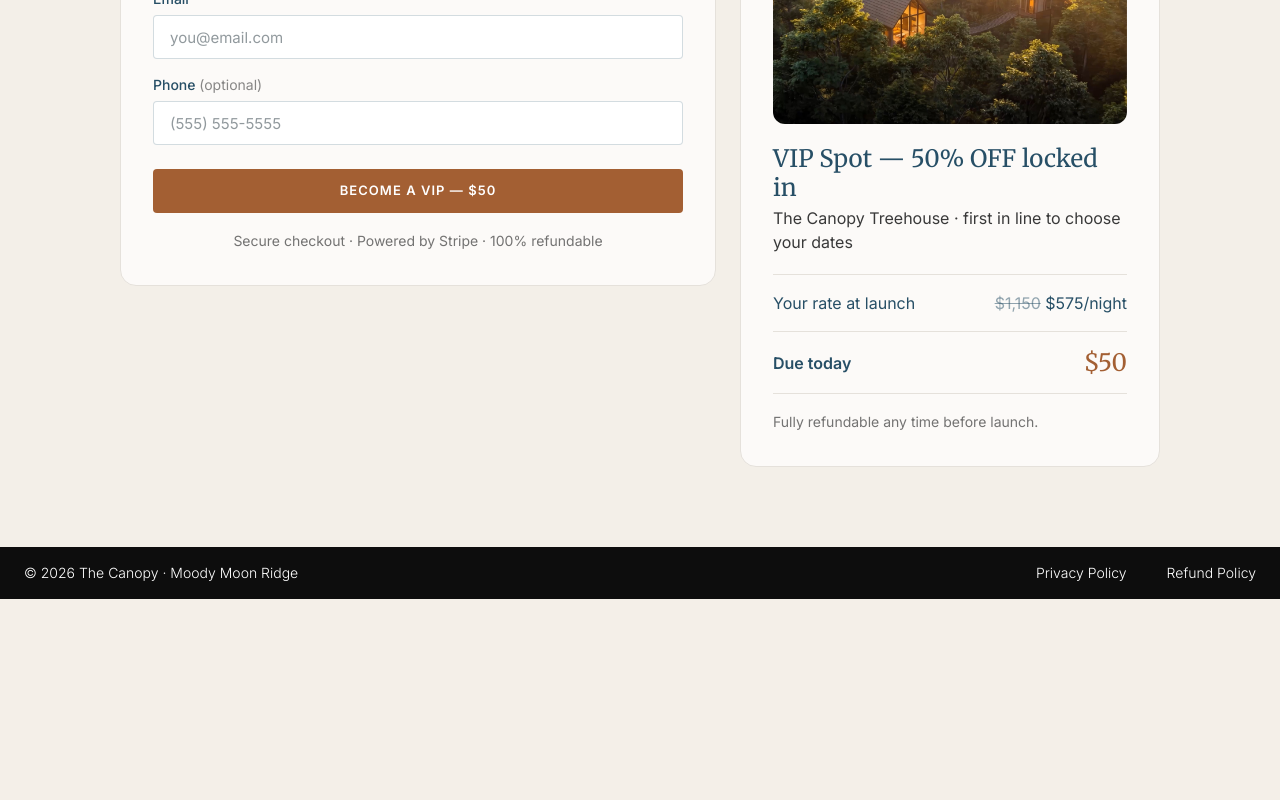
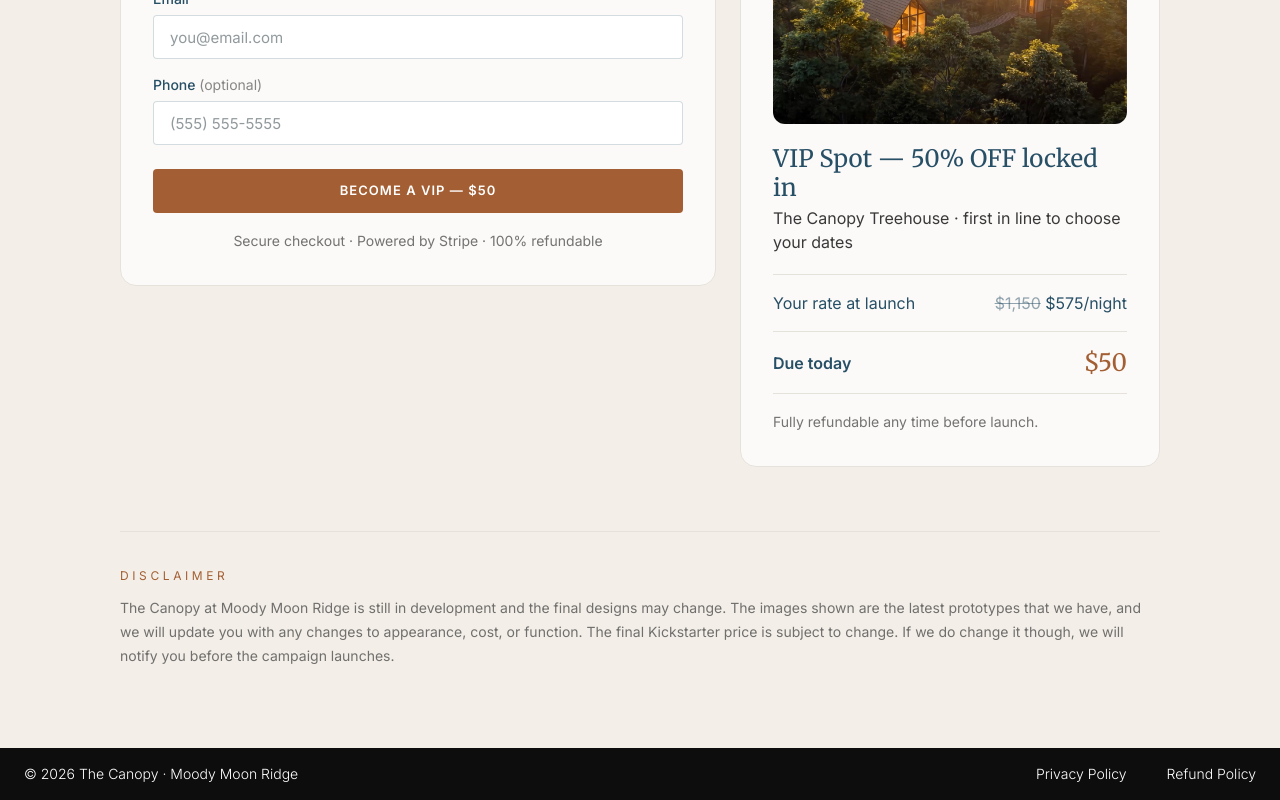
Before and after one commit to hgmwebteam/Canopy, a Next.js app: page /checkout in a window 1280 px wide. Shown: the part 476-1276 px from the top of the page. Before the commit the page ends 1075 px from the top, so only its background shows below. Built offline with nearby package versions, Linux system fonts and the light colour scheme.

Commit message:
Checkout: add development/prototype disclaimer
Co-Authored-By: Claude Fable 5 <noreply@anthropic.com>

```diff
--- a/app/checkout/page.tsx
+++ b/app/checkout/page.tsx
@@ -93,6 +93,21 @@ export default function CheckoutPage() {
               </p>
             </aside>
           </div>
+
+          {/* Disclaimer — exact client-provided copy */}
+          <div className="mx-auto mt-12 max-w-[1040px] border-t border-[#e5e1db] pt-8 lg:mt-16">
+            <p className="font-sans text-xs uppercase leading-6 tracking-[3.6px] text-copper">
+              Disclaimer
+            </p>
+            <p className="mt-2 font-sans text-sm leading-6 text-[#393939]/70">
+              The Canopy at Moody Moon Ridge is still in development and the
+              final designs may change. The images shown are the latest
+              prototypes that we have, and we will update you with any changes
+              to appearance, cost, or function. The final Kickstarter price is
+              subject to change. If we do change it though, we will notify you
+              before the campaign launches.
+            </p>
+          </div>
         </div>
       </main>
       <Footer />
```
Also changed, not shown: 1 other file (tests, documents, lock files or other folders).
